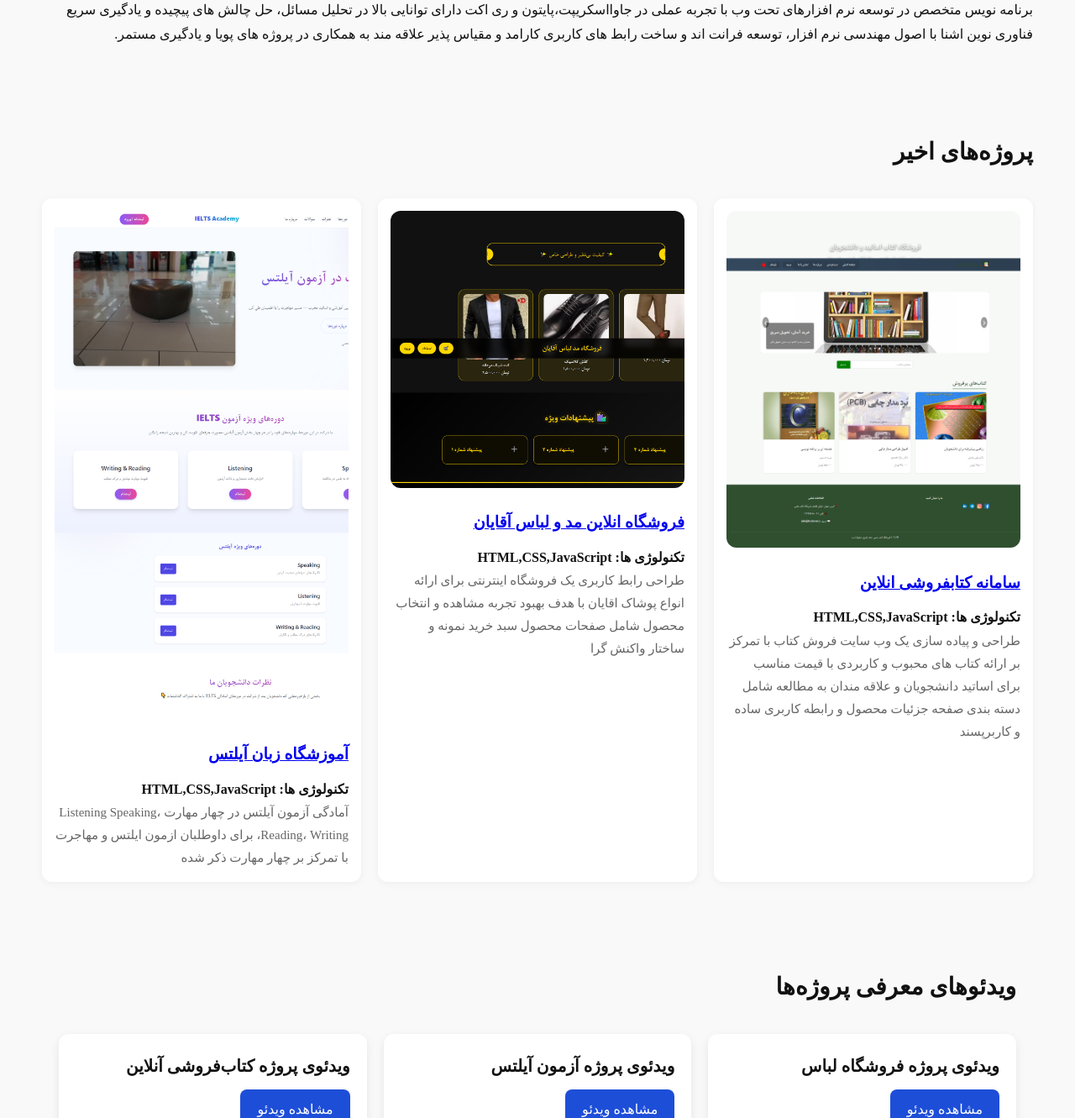
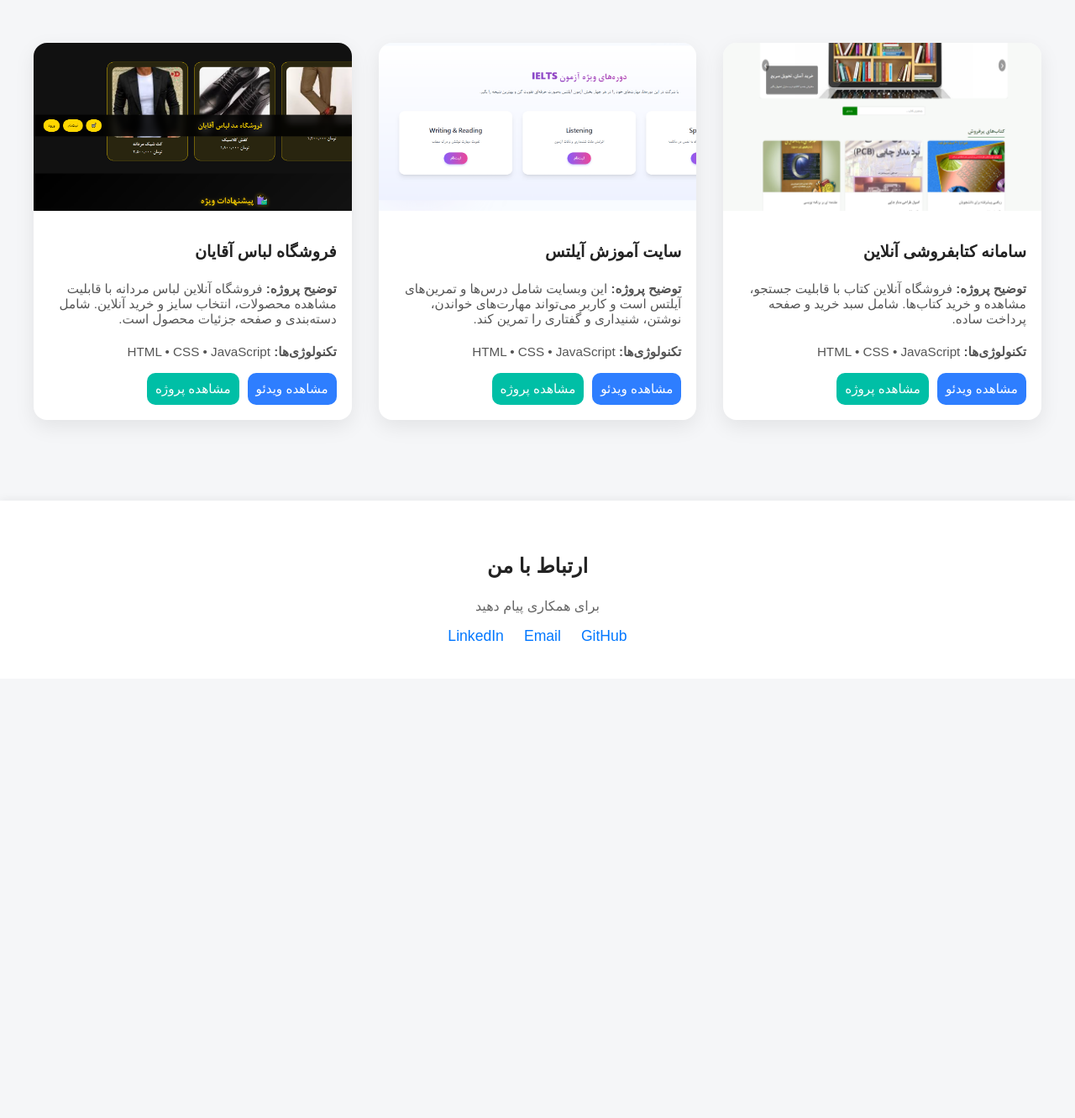
Before and after one commit to mahdifire1403/portfolio, a React app: page index.html in a window 1280 px wide. Shown: the part 552-1883 px from the top of the page at 84% size. After the commit the page ends 1360 px from the top, so only its background shows below. Built offline with nearby package versions, Linux system fonts and the light colour scheme; files whose address does not match are found by name.

Commit message:
change index file portfolio project

```diff
--- a/index.html
+++ b/index.html
@@ -1,111 +1,154 @@
 <!DOCTYPE html>
 <html lang="fa" dir="rtl">
 <head>
-    <meta charset="UTF-8" />
-    <meta name="viewport" content="width=device-width, initial-scale=1.0" />
-    <title>پورتفولیوی مهدی احدی</title>
-    <link rel="stylesheet" href="stylefa.css" />
-    <style></style>
+<meta charset="UTF-8">
+<meta name="viewport" content="width=device-width, initial-scale=1.0">
+<title>پورتفولیو — مهدی احدی</title>
+<link href="https://fonts.googleapis.com/css2?family=Vazirmatn:wght@300;400;600;900&display=swap" rel="stylesheet">
+<style>
+body { margin:0; font-family:"B Nazanin",sans-serif; background:#f5f6f8; color:#222; overflow-x:hidden;}
+nav { background:#fff; padding:1rem 2rem; display:flex; justify-content:space-between; align-items:center; position:sticky; top:0; z-index:100; box-shadow:0 2px 10px rgba(0,0,0,0.05);}
+nav ul { list-style:none; display:flex; gap:1.6rem; margin:0;}
+nav ul li a { text-decoration:none; color:#333; font-weight:600; transition:0.3s;}
+nav ul li a:hover { color:#0077ff;}
+nav .logo { font-size:1.4rem; font-weight:900;}
+header { padding:4rem 2rem; max-width:1200px; margin:auto; display:flex; gap:3rem; justify-content:space-between; align-items:center; flex-wrap:wrap;}
+.intro { max-width:550px; animation: fadeIn 1s ease;}
+.intro h1 { font-size:2.8rem; font-weight:900; margin-bottom:.5rem;}
+.intro p { font-size:1.1rem; color:#555; line-height:1.8;}
+.btn { display:inline-block; padding:.9rem 1.4rem; background:#0077ff; color:#fff; text-decoration:none; border-radius:10px; margin-top:1.3rem; font-weight:600; transition:0.3s;}
+.btn:hover { background:#005ad4; transform:translateY(-2px);}
+.hero-img { width:350px; border-radius:18px; box-shadow:0 4px 16px rgba(0,0,0,0.1); animation: fadeInUp 1s ease;}
+.section-title { text-align:center; font-size:2.2rem; font-weight:900; margin-top:4rem;}
+.projects { max-width:1200px; margin:auto; padding:2rem; display:grid; grid-template-columns:repeat(auto-fit,minmax(300px,1fr)); gap:2rem;}
+.project-card { background:#fff; border-radius:16px; overflow:hidden; box-shadow:0 8px 25px rgba(0,0,0,0.08); display:flex; flex-direction:column; height:auto; transition:0.3s;}
+.project-card:hover { transform:translateY(-4px);}
+.project-card img { width:100%; height:200px; object-fit:cover;}
+.project-info { flex:1; display:flex; flex-direction:column; padding:18px;}
+.project-info h3 { font-size:1.2rem; margin-bottom:8px;}
+.project-info p { color:#555; font-size:.95rem; margin-bottom:6px;}
+.project-info div.buttons { display:flex; gap:10px; margin-top:10px; flex-wrap:wrap;}
+.project-info button { background:#2e7eff; color:#fff; border:none; padding:10px; border-radius:10px; font-size:.95rem; cursor:pointer; transition:0.3s;}
+.project-info button:hover { background:#1b5ed8;}
+.project-info a button { background:#00bfa6;}
+.project-info a button:hover { background:#008e7a;}
+.lightbox { display:none; position:fixed; top:0; left:0; width:100%; height:100%; backdrop-filter:blur(4px); background:rgba(0,0,0,0.8); justify-content:center; align-items:center; z-index:1000;}
+.lightbox-content { max-width:90%; max-height:80%; animation:fadeInScale .4s ease;}
+.lightbox video, .lightbox img, .lightbox iframe { width:100%; max-height:80vh; border-radius:12px;}
+.lightbox-close { position:absolute; top:25px; right:30px; font-size:2.5rem; color:white; cursor:pointer; transition:0.2s;}
+.lightbox-close:hover { color:#ff5050;}
+footer { background:#fff; padding:2.5rem 1rem; margin-top:4rem; text-align:center; box-shadow:0 -2px 10px rgba(0,0,0,0.05);}
+footer h3 { font-weight:900; font-size:1.5rem;}
+footer p { margin-top:.4rem; color:#666;}
+footer .social { margin-top:1rem; display:flex; justify-content:center; gap:1.5rem;}
+footer .social a { text-decoration:none; font-size:1.1rem; color:#0077ff; transition:0.3s;}
+footer .social a:hover { color:#005ad4;}
+@keyframes fadeIn { from{opacity:0;} to{opacity:1;} }
+@keyframes fadeInUp { from{opacity:0; transform:translateY(20px);} to{opacity:1; transform:translateY(0);} }
+@keyframes fadeInScale { from{opacity:0; transform:scale(0.9);} to{opacity:1; transform:scale(1);} }
+</style>
 </head>
+<body>
 
-  <body>
-    <!-- ================== HEADER =================== -->
+<nav>
+    <ul>
+        <li><a href="#projects">پروژه‌ها</a></li>
+        <li><a href="#contact">تماس با من</a></li>
+    </ul>
+    <div class="logo">مهدی احدی</div>
+</nav>
+
 <header>
-      <!-- <nav>
-        <a href="#home">خانه</a>
-        <a href="#about">درباره ما</a>
-        <a href="#portfolio">پورتفولیو</a>
-        <a href="#contact">تماس با ما</a>
-      </nav> -->
+    <div class="intro">
+        <h1>توسعه‌دهنده فرانت‌اند</h1>
+        <p>متخصص در ساخت وبسایت‌های مدرن، سریع و حرفه‌ای با HTML, CSS, JavaScript. علاقه‌مند به طراحی UI/UX.</p>
+        <a class="btn" href="#">دانلود رزومه</a>
+    </div>
+    <img class="hero-img" src="assets/webdev.jpeg" alt="تصویر معرفی">
 </header>
 
-    <!-- ================== INTRO =================== -->
-    <section class="intro" id="home">
-      <div class="intro-text">
-        <p>مهدی احدی مجد آبادی</p>
-        <h2>طراح و توسعه‌دهنده وب</h2>
-        <p>طراحی فروشگاه‌های اینترنتی حرفه‌ای و جذاب</p>
-        <a href="#contact" class="btn">تماس با ما</a>
-      </div>
-
-      <!-- عکس درست شده -->
-      <img src="assets/webdev.jpeg" alt="مهدی احدی" />
-    </section>
-
-    <!-- ================== ABOUT =================== -->
-    <section id="about">
-      <h2 class="section-title">درباره من</h2>
-      <p>
-        برنامه نویس متخصص در توسعه نرم افزارهای تحت وب با تجربه عملی در
-        جاوااسکریپت،پایتون و ری اکت دارای توانایی بالا در تحلیل مسائل، حل چالش
-        های پیچیده و یادگیری سریع فناوری نوین اشنا با اصول مهندسی نرم افزار،
-        توسعه فرانت اند و ساخت رابط های کاربری کارامد و مقیاس پذیر علاقه مند به
-        همکاری در پروژه های پویا و یادگیری مستمر.
-      </p>
-    </section>
-
-    <!-- ================== PROJECTS =================== -->
-    <section id="portfolio">
-      <h2 class="section-title">پروژه‌های اخیر</h2>
+<h2 class="section-title" id="projects">پروژه‌های من</h2>
 
 <div class="projects">
+
+    <!-- پروژه ۱ -->
     <div class="project-card">
-          <img src="assets/bookstore.png" />
-          <a href="https://github.com/mahdifire1403/book-store"><h3>سامانه کتابفروشی انلاین</h3></a>
-          <h4>تکنولوژی ها: HTML,CSS,JavaScript</h4>
-          <p>
-            طراحی و پیاده سازی یک وب سایت فروش کتاب با تمرکز بر ارائه کتاب های
-            محبوب و کاربردی با قیمت مناسب برای اساتید دانشجویان و علاقه مندان به
-            مطالعه شامل دسته بندی صفحه جزئیات محصول و رابطه کاربری ساده و
-            کاربرپسند
-          </p>
+        <img src="assets/bookstore.png" alt="سامانه کتابفروشی آنلاین">
+        <div class="project-info">
+            <h3>سامانه کتابفروشی آنلاین</h3>
+            <p><strong>توضیح پروژه:</strong> فروشگاه آنلاین کتاب با قابلیت جستجو، مشاهده و خرید کتاب‌ها. شامل سبد خرید و صفحه پرداخت ساده.</p>
+            <p><strong>تکنولوژی‌ها:</strong> HTML • CSS • JavaScript</p>
+            <div class="buttons">
+                <button onclick="openLightbox('https://drive.google.com/file/d/1_M5gfS0tZfsJzVMtqGGNacT6zwAqXdLA/preview','video')">مشاهده ویدئو</button>
+                <a href="https://github.com/mahdifire1403/book-Store" target="_blank"><button>مشاهده پروژه</button></a>
             </div>
-
-        <div class="project-card">
-          <img src="assets/fashion cloths.png" />
-          <a href="https://github.com/mahdifire1403/onlinecloths"><h3>فروشگاه انلاین مد و لباس آقایان</h3></a>
-          <h4>تکنولوژی ها: HTML,CSS,JavaScript</h4>
-          <p>
-            طراحی رابط کاربری یک فروشگاه اینترنتی برای ارائه انواع پوشاک اقایان
-            با هدف بهبود تجربه مشاهده و انتخاب محصول شامل صفحات محصول سبد خرید
-            نمونه و ساختار واکنش گرا
-          </p>
-        </div>
-
-        <div class="project-card">
-          <img src="assets/ielts.png" />
-          <a href="https://github.com/mahdifire1403/ielts-site"><h3>آموزشگاه زبان آیلتس</h3></a>
-           <h4>تکنولوژی ها: HTML,CSS,JavaScript</h4>
-          <p>
-            آمادگی آزمون آیلتس در چهار مهارت Listening Speaking، Reading، Writing،
-             برای داوطلبان ازمون ایلتس و مهاجرت با تمرکز بر چهار مهارت ذکر شده
-          </p>
         </div>
     </div>
 
-      <!-- ================== DEMO SECTIONS =================== -->
-      <section id="videos" class="videos-section">
-        <h2>ویدئوهای معرفی پروژه‌ها</h2>
-
-        <div class="video-grid">
-          <div class="video-card">
-            <h3>ویدئوی پروژه فروشگاه لباس</h3>
-            <a href="https://drive.google.com/file/d/1jDLQIFBpqOFaemnDaqzKh0txlkvXQnws/view?usp=drive_link" target="_blank"
-              >مشاهده ویدئو</a
-            >
+    <!-- پروژه ۲ -->
+    <div class="project-card">
+        <img src="assets/ielts.png" alt="سایت آموزش آیلتس">
+        <div class="project-info">
+            <h3>سایت آموزش آیلتس</h3>
+            <p><strong>توضیح پروژه:</strong> این وبسایت شامل درس‌ها و تمرین‌های آیلتس است و کاربر می‌تواند مهارت‌های خواندن، نوشتن، شنیداری و گفتاری را تمرین کند.</p>
+            <p><strong>تکنولوژی‌ها:</strong> HTML • CSS • JavaScript</p>
+            <div class="buttons">
+                <button onclick="openLightbox('YOUR_IELTS_VIDEO_PREVIEW_LINK','video')">مشاهده ویدئو</button>
+                <a href="https://github.com/mahdifire1403/ielts-site" target="_blank"><button>مشاهده پروژه</button></a>
+            </div>
+        </div>
     </div>
 
-          <div class="video-card">
-            <h3>ویدئوی پروژه آزمون آیلتس</h3>
-            <a href="#" target="_blank">مشاهده ویدئو</a>
+    <!-- پروژه ۳ -->
+    <div class="project-card">
+        <img src="assets/fashion cloths.png" alt="فروشگاه لباس آقایان">
+        <div class="project-info">
+            <h3>فروشگاه لباس آقایان</h3>
+            <p><strong>توضیح پروژه:</strong> فروشگاه آنلاین لباس مردانه با قابلیت مشاهده محصولات، انتخاب سایز و خرید آنلاین. شامل دسته‌بندی و صفحه جزئیات محصول است.</p>
+            <p><strong>تکنولوژی‌ها:</strong> HTML • CSS • JavaScript</p>
+            <div class="buttons">
+                <button onclick="openLightbox('https://drive.google.com/file/d/1jDLQIFBpqOFaemnDaqzKh0txlkvXQnws/preview','video')">مشاهده ویدئو</button>
+                <a href="https://github.com/mahdifire1403/onlinecloths" target="_blank"><button>مشاهده پروژه</button></a>
+            </div>
+        </div>
     </div>
 
-          <div class="video-card">
-            <h3>ویدئوی پروژه کتاب‌فروشی آنلاین</h3>
-            <a href="https://drive.google.com/file/d/1_M5gfS0tZfsJzVMtqGGNacT6zwAqXdLA/view?usp=drive_link" target="_blank">مشاهده ویدئو</a>
 </div>
+
+<div id="lightbox" class="lightbox" onclick="closeLightbox(event)">
+    <span class="lightbox-close" onclick="closeLightbox(event)">×</span>
+    <div id="lightbox-content" class="lightbox-content"></div>
 </div>
-      </section>
+
+<footer id="contact">
+    <h3>ارتباط با من</h3>
+    <p>برای همکاری پیام دهید</p>
+    <div class="social">
+        <a href="#">GitHub</a>
+        <a href="#">Email</a>
+        <a href="#">LinkedIn</a>
+    </div>
+</footer>
+
+<script>
+function openLightbox(src, type) {
+    const lightbox = document.getElementById("lightbox");
+    const content = document.getElementById("lightbox-content");
+    if(type==="image"){
+        content.innerHTML=`<img src="${src}" alt="">`;
+    } else if(type==="video"){
+        content.innerHTML=`<iframe src="${src}" frameborder="0" allow="autoplay; encrypted-media" allowfullscreen></iframe>`;
+    }
+    lightbox.style.display="flex";
+}
+function closeLightbox(event){
+    if(event && (event.target.id!=="lightbox" && event.target.className!=="lightbox-close")) return;
+    const lightbox=document.getElementById("lightbox");
+    const content=document.getElementById("lightbox-content");
+    content.innerHTML="";
+    lightbox.style.display="none";
+}
+</script>
 
 </body>
 </html>
```
Lines whose indentation alone changed are shown as unchanged.
